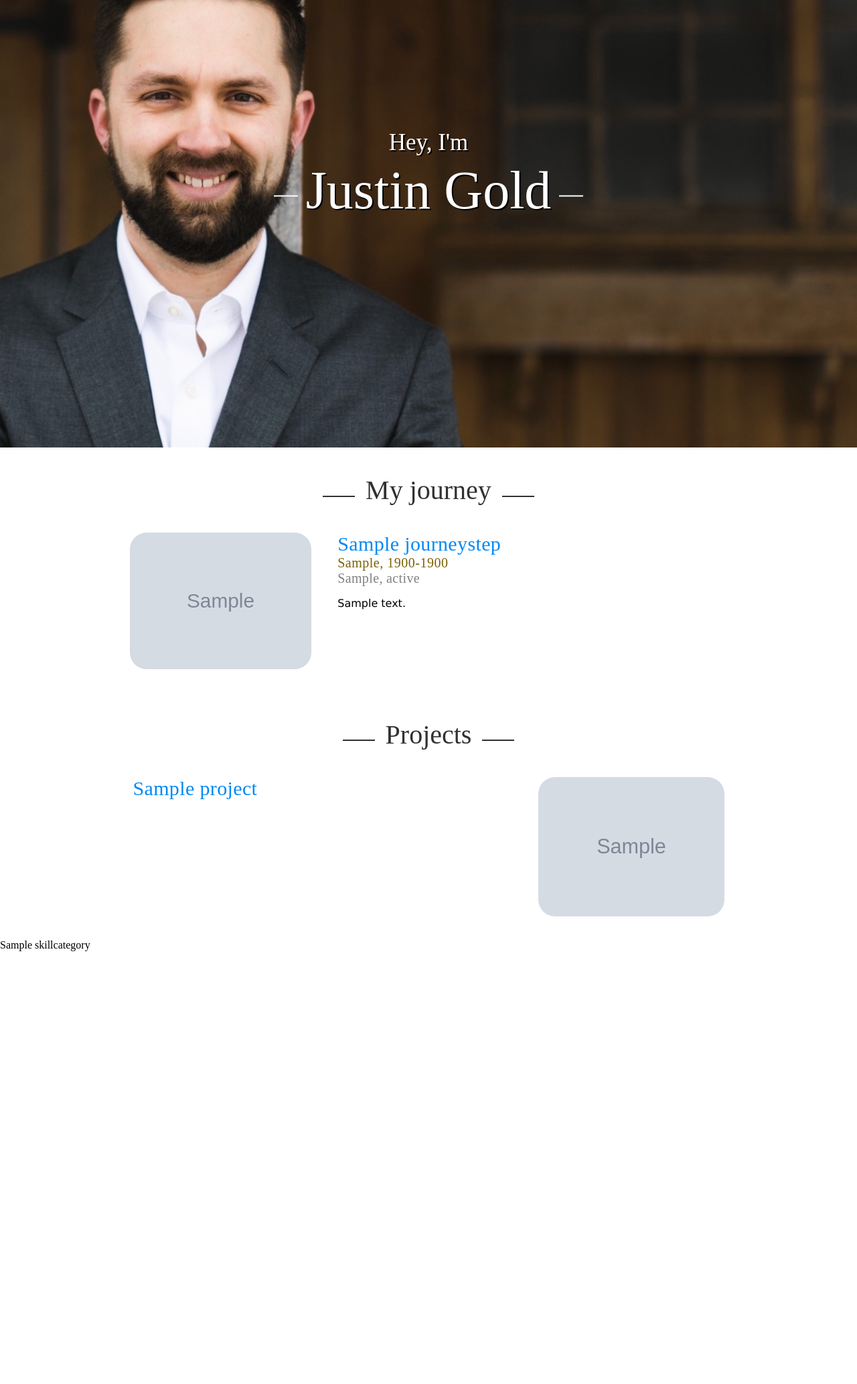
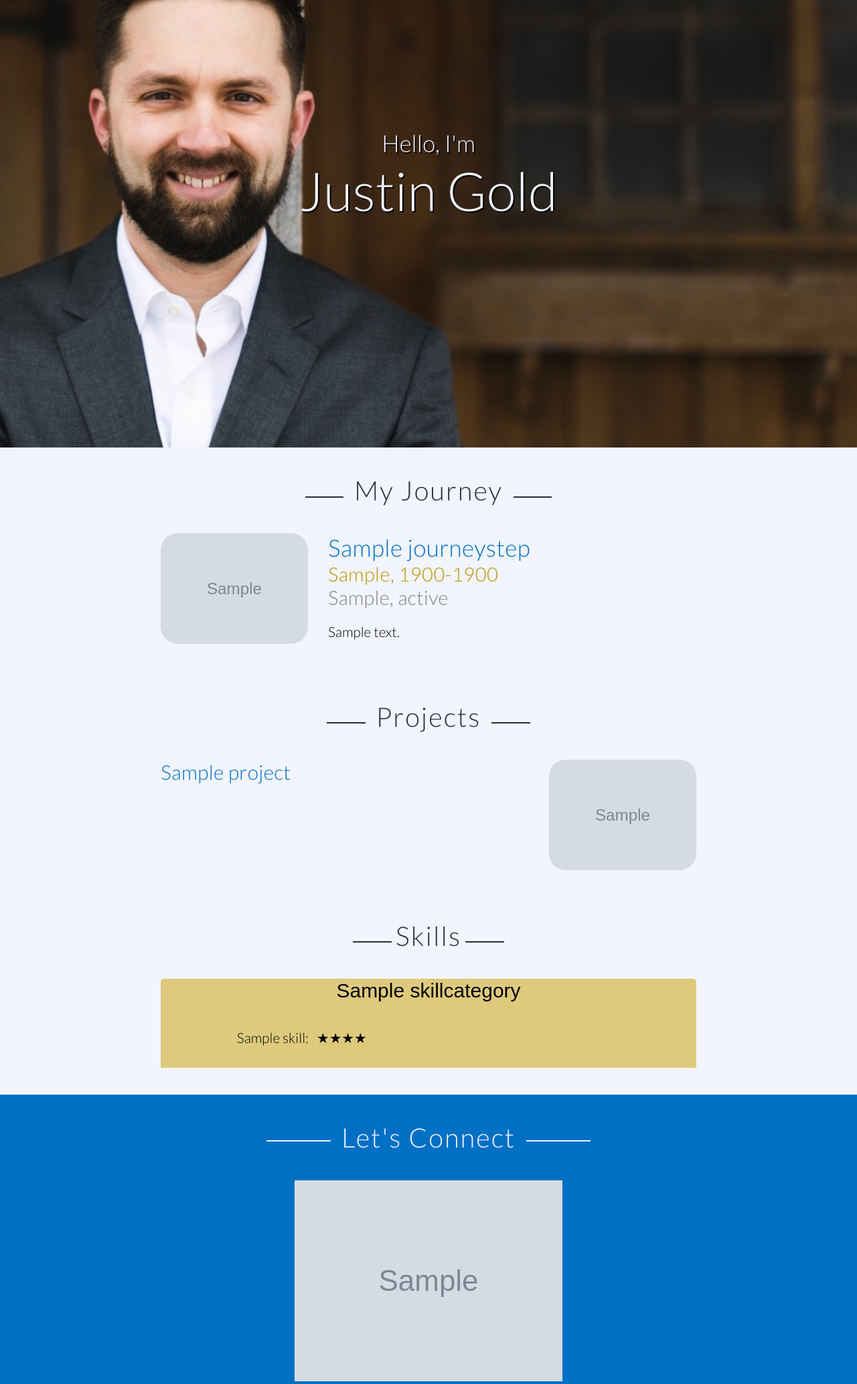
Before and after one commit to JustinWG/personal_website, a Django app: page / in a window 1280 px wide. Shown: the part 132-2198 px from the top of the page at 67% size. Before the commit the page ends 1552 px from the top, so only its background shows below. Run offline with Django 3.2, Linux system fonts and the light colour scheme; tables that the repository leaves empty hold one stand-in row (values such as "Sample post"); grey boxes marked "Sample" are stand-in pictures; some libraries are stand-ins or nearby versions.

Commit message:
Updated skills tabs using Javascript, and many small changes to model and html/css

```diff
--- a/personal_website/settings.py
+++ b/personal_website/settings.py
@@ -40,6 +40,7 @@ INSTALLED_APPS = [
     'django.contrib.sessions',
     'django.contrib.messages',
     'django.contrib.staticfiles',
+    'rest_framework',
     'resume.apps.ResumeConfig',
     'debug_toolbar',
     'storages',
--- a/requirements.txt
+++ b/requirements.txt
@@ -4,6 +4,7 @@ botocore==1.19.16
 dj-database-url==0.5.0
 Django==3.1.2
 django-debug-toolbar==3.1.1
+djangorestframework==3.12.2
 django-storages==1.10.1
 django-tinymce==3.1.0
 gunicorn==20.0.4
--- a/resume/admin.py
+++ b/resume/admin.py
@@ -1,5 +1,5 @@
 from django.contrib import admin
-from .models import JourneyStep, Project, SkillCategory, Skill
+from .models import JourneyStep, Project, SkillCategory, Skill, Connect
 
 
 class SkillAdmin(admin.ModelAdmin):
@@ -10,3 +10,4 @@ admin.site.register(JourneyStep)
 admin.site.register(Project)
 admin.site.register(SkillCategory)
 admin.site.register(Skill, SkillAdmin)
+admin.site.register(Connect)
--- /dev/null
+++ b/resume/static/resume/skill-panels.js
@@ -0,0 +1,92 @@
+const tabDataArray = JSON.parse(document.getElementById('skills-stars').textContent);
+
+const bulletList = document.createElement('p');
+
+if (tabDataArray) {
+  const section = document.createElement('section');
+  section.className = "journeyContainer";
+
+  const header = document.createElement('div');
+  header.className = "journeyHeader";
+
+  const headerText = document.createTextNode("Skills");
+
+  const tabs = document.createElement('div');
+  tabs.className = "tabs";
+
+  tabList = document.createElement('div');
+  tabList.setAttribute('role', "tabList");
+  tabList.setAttribute('aria-label', "Skills List");
+
+  header.appendChild(headerText);
+  section.appendChild(header);
+  section.appendChild(tabs);
+  tabs.appendChild(tabList);
+
+  main = document.querySelector("div.main");
+  main.appendChild(section);
+}
+
+tabDataArray.forEach(function(category) {
+
+  tab = document.createElement('button');
+  tab.setAttribute('role', 'tab');
+  tab.setAttribute('aria-selected','false');
+  tab.setAttribute('id', category.name);
+
+  const tabName = document.createTextNode(category.name);
+
+  tab.appendChild(tabName);
+  tabList.appendChild(tab);
+
+  tabPanel = document.createElement('div');
+  tabPanel.setAttribute('role', 'tabPanelContent');
+  tabPanel.setAttribute('aria-labelledby', category.name);
+  tabPanel.hidden = true;
+
+  category.skills.forEach(function(detail) {
+    let lineItem = document.createElement('div');
+    lineItem.setAttribute('role', 'tabPanelLine');
+    lineItem.className ="grow";
+    // lineItem.textContent = (detail.name + ' ' + detail.stars + '\r\n');
+    lineItem.textContent = (detail.name +':' + '\xa0' + '\xa0' + '\xa0');
+    let i = 0;
+    for (i = 0; i < detail.stars; i++) {
+      lineItem.textContent += '\u2605';
+      }
+    tabPanel.appendChild(lineItem)
+  });
+
+  document.querySelector('.tabs').appendChild(tabPanel);
+});
+
+
+const tabs = document.querySelector('.tabs');
+const tabButtons = tabs.querySelectorAll('[role="tab"]');
+const tabPanels = Array.from(tabs.querySelectorAll('[role="tabPanelContent"]'));
+
+function handleTabClick(e) {
+  // hide all tabPanels
+  tabPanels.forEach(panel => {
+    panel.hidden = true;
+  });
+
+  // mark all tabs as unselected
+  tabButtons.forEach(tab => {
+    tab.setAttribute('aria-selected', false);
+  });
+  // mark the clicked tab as selected
+  e.currentTarget.setAttribute('aria-selected', true);
+  // show the associated tab panel
+  const { id } = e.currentTarget;
+
+
+  const tabPanel = tabPanels.find(panel => panel.getAttribute('aria-labelledby') === id);
+  tabPanel.hidden = false;
+}
+
+// setting up the initial look of the site: placing listeners and activating first skills tab
+tabButtons.forEach(button => button.addEventListener('click', handleTabClick));
+tabButtons.forEach(button => button.setAttribute('aria-selected', false));
+tabButtons.item(0).setAttribute('aria-selected', true);
+tabPanels[0].hidden = false;
--- a/resume/static/resume/style.css
+++ b/resume/static/resume/style.css
@@ -1,44 +1,80 @@
+/*
+@font-face {
+  font-family: 'Roboto';
+  src: url("https://fonts.googleapis.com/css2?family=Roboto:wght@300") format('woff2');
+} */
+
+html {
+  /* --BaseBackground: #F2F4FF;
+  --Header1: #313131;
+  --Header2: #0089F3;
+  --Header3: #796103;
+  --Panel1: #77AD78;
+ */
+  --BaseBackground: #F2F4FF;
+  --Header1: #2B2D42;
+  --Header2: #0070c5;
+  --Header3: #bb9200;
+  --Panel1: #DDCA7D;
+  --Panel2: #AD2831;
+}
+
 body {
-    margin:0
+    font-family: 'Lato';
+    font-weight: 100;
+    font-size: 1.3em;
+    font-style: #50555c;
+    margin:0;
+    background-color: var(--BaseBackground);
 }
 
 .container {
   display: grid;
-  width: 100%;
+  grid-gap: 0px;
+  grid-template-columns: .3fr 1fr .3fr;
+  /* grid-template-rows: repeat(3, auto); */
+  grid-template-areas:
+    "heroContent  heroContent  heroContent"
+    ".            mainContent  ."
+    "footer footer footer";
 
-  grid-template-columns: 1fr;
-  grid-template-rows: auto auto auto;
-  grid-gap: 0px;
-  grid-template-areas: "hero"
-                       "main"
-                       "footer";
+  /* grid-template-rows: auto; */
+  /* grid-template-columns: 100px 1fr 100px; */
+
+}
+
+.hero {
+  /* grid-column: 1/3; */
+  /* grid-row: 1; */
+  width: 100vw;
+  height: 100vh;
+  grid-area: heroContent;
 }
 
 .heroBanner {
-    position: relative;
-    text-align: center;
-    color: white;
+    /* position: relative; */
+    /* text-align: center; */
+    color: var(--BaseBackground);
     text-shadow: 2px 2px #000000;
-    height: 100vh;
-    width: 100vw;
     border: none;
     margin: 0 0 0 0;
     padding: 0;
-  }
-  .heroImage {
+}
+
+.heroImage {
     background-image: url('Hero_Image.jpg');
-    height: 100vh;
-    width: 100vw;
     background-attachment: fixed;
     background-position: center;
     background-repeat: no-repeat;
     background-size: cover;
+    width: 100vw;
+    height: 100vh;
+    /* z-index: -1; */
 
-  }
+}
 
-
-.italicHeroHeading {
-  font-family: 'TsukuARdGothic-Regular';
+.smallHeroHeading {
+  /* font-family: 'TsukuARdGothic-Regular'; */
   font-size: 35px;
   width: 70vw;
   margin: .7em auto;
@@ -52,7 +88,7 @@ body {
 }
 
 .boldHeroHeading {
-  font-family: 'TsukuARdGothic-Regular';
+  /* font-family: 'TsukuARdGothic-Regular'; */
   font-size: 80px;
   width: 70%;
   margin: .7em auto;
@@ -63,56 +99,34 @@ body {
   top: 45%;
   left: 50%;
   transform: translate(-50%, -50%);
-
-}
-.boldHeroHeading:before, .boldHeroHeading:after {
-  content: "";
-  display: inline-block;
-  width: 4%;
-  margin: 0 .15em 0 -55%;
-  vertical-align: middle;
-  border-bottom: 2px solid;
-}
-.boldHeroHeading:after {
-  margin: 0 -55% 0 .15em;
 }
 
-.italicJokeLine {
-    font-family: 'Trebuchet MS';
-    font-size: 35px;
-    width: 70%;
-    margin: .7em auto;
-    overflow: hidden;
-    text-align: center;
-    font-weight:300;
-    position: absolute;
-    top: 60%;
-    left: 50%;
-    transform: translate(-50%, -50%);
+.main {
+  grid-area: mainContent;
+  display: grid;
 }
 
 .journeyContainer {
   display: grid;
-  width: 100vw;
   grid-template-columns: 1fr;
-  grid-template-rows: auto auto;
 }
 
 .journeyHeader {
-    font-family: 'TsukuARdGothic-Regular';
+    /* font-family: 'TsukuARdGothic-Regular'; */
     font-size: 40px;
     overflow: hidden;
     text-align: center;
     font-weight:300;
-    color: #313131;
+    color: var(--Header1);
     margin: 40px;
+    letter-spacing: 2px;
+}
 
-}
 .journeyHeader:before, .journeyHeader:after {
     content: "";
     display: inline-block;
     height: 20%;
-    width: 4%;
+    width: 8%;
     margin: 0 .15em 0 -55%;
     vertical-align: middle;
     border-bottom: 2px solid;
@@ -123,15 +137,14 @@ body {
 
 .journeyStep {
   display: grid;
-  width: 100vw;
   margin: 0px 0px 30px 0px;
-  grid-template-columns: 1fr 1.4fr .2fr 3.0fr 1fr;
-  grid-template-rows: auto auto;
-  grid-template-areas: ". stepImage . stepText ."
-                       ". .         . stepText .";
+  gap: 30px;
+  grid-template-columns: .4fr 1fr;
+  grid-template-areas: "stepImage stepText"
 }
 
 .journeyText {
+  font-style: #50555c;
   grid-area: stepText;
 }
 
@@ -140,51 +153,51 @@ body {
   width: auto;
   max-width: 100%;
   max-height: 100%;
-  object-fit: contain;
+  object-fit: fill;
   border-radius: 25px;
+  float: right;
 }
 
 .journeyStepHeadline1 {
   grid-area: stepText;
-  font-family: TsukuARdGothic-Regular;
-  font-size: 30px;
-  color: #0089F3;
+  /* font-family: TsukuARdGothic-Regular; */
+  font-size: 1.7em;
+  color: var(--Header2);
   letter-spacing: 0.36px;
   text-align: left;
 }
 
 .journeyStepHeadline2 {
   grid-area: stepText;
-  font-family: TsukuARdGothic-Regular;
-  font-size: 20px;
-  color: #796103;
+  /* font-family: TsukuARdGothic-Regular; */
+  font-size: 1.4em;
+  color: var(--Header3);
   letter-spacing: 0.5px;
   text-align: left;
 }
 
 .journeyStepHeadline3 {
   grid-area: stepText;
-  font-family: TsukuARdGothic-Regular;
-  font-size: 20px;
+  /* font-family: TsukuARdGothic-Regular; */
+  box-shadow: var(--Header1);
+  font-size: 1.4em;
   color: gray;
   letter-spacing: 0.36px;
   text-align: left;
-  }
+}
 
 .journeyStepDescription {
   grid-area:  stepText;
-  font-family: Verdana, Geneva, Tahoma, sans-serif;
+  /* font-family: Verdana, Geneva, Tahoma, sans-serif; */
   letter-spacing: 0px;
 }
 
 .projectSection {
   display: grid;
-  width: 100vw;
   margin: 0px 0px 30px 0px;
-  grid-template-columns: 1fr 3.0fr .05fr 1.4fr 1fr;
-  grid-template-rows: auto auto;
-  grid-template-areas: ". projectText . projectImage ."
-                       ". projectText . .            .";
+  grid-template-columns: 1fr .4fr;
+  gap: 30px;
+  grid-template-areas: "projectText projectImage"
 }
 
 .projectText {
@@ -195,15 +208,15 @@ body {
   grid-area: projectImage;
   width: auto;
   max-width: 100%;
-  object-fit: contain;
+  object-fit: fill;
   border-radius: 25px;
 }
 
 .projectTitle {
   grid-area: projectText;
-  font-family: TsukuARdGothic-Regular;
+  /* font-family: TsukuARdGothic-Regular; */
   font-size: 30px;
-  color: #0089F3;
+  color: var(--Header2);
   letter-spacing: 0.36px;
   text-align: left;
   text-decoration: none;
@@ -211,9 +224,9 @@ body {
 
 .projectHeadlines {
   grid-area: stepLocation;
-  font-family: TsukuARdGothic-Regular;
+  /* font-family: TsukuARdGothic-Regular; */
   font-size: 20px;
-  color: #796103;
+  color: var(--Header3);
   letter-spacing: 0.36px;
   text-align: left;
   margin-left: 1em;
@@ -221,7 +234,80 @@ body {
 
 .projectCopyText {
   grid-area: projectText;
-  font-family: Verdana, Geneva, Tahoma, sans-serif;
+  /* font-family: Verdana, Geneva, Tahoma, sans-serif; */
   letter-spacing: 0px;
   margin-left: 2em;
 }
+
+
+.tabs {
+  display: grid;
+}
+
+
+[role="tabList"] {
+  display: grid;
+  grid-template-columns: repeat(auto-fit, minmax(200px, 1fr));
+  grid-gap: 10px;
+}
+
+[role="tabPanelContent"] {
+  background: var(--Panel1);
+  padding: 2rem;
+  /* font-family: Verdana, Geneva, Tahoma, sans-serif; */
+  letter-spacing: 0px;
+  column-count: 2;
+  text-align: center;
+}
+
+[role="tabPanelLine"] {
+  margin: 7px 0px 0px 0px;
+  cursor: default;
+
+}
+
+.grow {
+  transition: all .2s ease-out;
+}
+
+.grow:hover {
+  transform: scale(1.1);
+  transform-origin: left top;
+}
+
+button {
+  background: lightgrey;
+  border: 0;
+  color: black;
+  cursor:pointer;
+  /* font-family: TsukuARdGothic-Regular; */
+  font-size: 30px;
+  border-radius: 5px 5px 0 0;
+  box-shadow: inset 0 -2px 5px  rgba(0,0,0,0.2);
+  border: black;
+  margin: 0px;
+}
+
+button[aria-selected="true"] {
+  background: var(--Panel1);
+  color: black;
+  /* font-family: TsukuARdGothic-Regular; */
+  font-size: 30px;
+  box-shadow: none;
+}
+
+button:focus {
+  outline: 0;
+  --bs-color: rgba(0,0,0,0.6);
+}
+
+.footer {
+  background-color: var(--Header2);
+  grid-area: footer;
+  margin: 40px 0px 0px 0px;
+  text-align: center;
+}
+
+.footerText {
+  color:var(--BaseBackground);
+}
--- a/resume/templates/resume/index.html
+++ b/resume/templates/resume/index.html
@@ -3,7 +3,10 @@
 <!DOCTYPE html>
 <html>
   <head>
+    <link rel="preconnect" href="https://fonts.gstatic.com">
     <link rel="stylesheet" type="text/css" href="{% static 'resume/style.css' %}">
+    <link href="https://fonts.googleapis.com/css2?family=Lato:wght@300&display=swap" rel="stylesheet">
+    <link rel="stylesheet" href="//maxcdn.bootstrapcdn.com/font-awesome/4.3.0/css/font-awesome.min.css">
     <meta charset="utf-8">
     <title>I'm Justin Gold</title>
   </head>
@@ -12,7 +15,7 @@
             <div class="hero">
                 <section class="heroBanner">
                     <div class = "heroImage">
-                        <div class="italicHeroHeading">Hey, I'm</div>
+                        <div class="smallHeroHeading">Hello, I'm</div>
                         <div class="boldHeroHeading">Justin Gold</div>
                     </div>
                 </section>
@@ -20,7 +23,7 @@
             <div class="main">
                 <section class="journeyContainer">  <!--Career Steps-->
                     <div class="journeyHeader">
-                        My journey
+                        My Journey
                     </div>
                     {% for step in JourneySteps %}
                         <div class="journeyStep">
@@ -86,15 +89,44 @@
                         </div>
                     {% endfor %}
                 </section>
-                <section class="skills"> <!--Skills-->
-                    {% for category in SkillCategories %}
-                        <div role="tabpanel" aria-labelledby= {{category.name}}>
-                            {{category.name}}
+                {% comment %} <section class="journeyContainer"> <!--Skills-->
+                    <div class="journeyHeader">
+                        Skills
+                    </div>
+                    <div class="tabs">
+                        <div role="tabList" aria-label="Skills List">
+                            {% for category in SkillCategories %}
+                                <button role="tab" aria-selected="true" id="{{category.name}}">
+                                    {{category.name}}
+                                </button>
+                            {% endfor %}
                         </div>
+                        {% for key, values in Skills.items %}
+                            <div role="tabPanelContent" aria-labelledby="{{ key }}" hidden>
+                                {% for v in values %}
+                                {{v.name}} : {{v.stars}} stars <br>
+                                {% endfor %}
+                            </div>
+                        {% endfor %}
+                    </div>
+                </section> {% endcomment %}
+            </div>
+            <div class="footer">
+                <div class="journeyHeader footerText">
+                    Let's Connect
+                </div>
+                <div class="footerText">
+                    {% for connection in Connects %}
+                        <a href = {{connection.link}} target='_blank'>
+                            <img src="{{connection.icon.url}}" alt="{{connection.name}}">
+                        </a>
                     {% endfor %}
-                </section>
+                </div>
             </div>
+        </div>
 
-
+  {{ Skillsjsonserializer|json_script:"skills-stars" }}
+  {% comment %} <script src="{% static 'resume/scripts.js' %}"></script> {% endcomment %}
+  <script src="{% static 'resume/skill-panels.js' %}"></script>
   </body>
 </html>
--- a/resume/views.py
+++ b/resume/views.py
@@ -1,5 +1,11 @@
+import json
+
 from django.views.generic import TemplateView
-from .models import JourneyStep, Project, SkillCategory, Skill
+from rest_framework.renderers import JSONRenderer
+from django.core import serializers
+
+from .models import JourneyStep, Project, SkillCategory, Skill, Connect
+from .serializers import SkillCategorySerializer, SkillSerializer
 
 
 class HomePage(TemplateView):
@@ -10,5 +16,15 @@ class HomePage(TemplateView):
         context['JourneySteps'] = JourneyStep.objects.all()
         context['Projects'] = Project.objects.all()
         context['SkillCategories'] = SkillCategory.objects.all()
-        context['Skill'] = Skill.objects.all()
+        context['Connects'] = Connect.objects.all()
+
+        skills = dict()
+        for cat in context['SkillCategories']:
+            skills[cat.name] = Skill.objects.filter(category=cat)
+        context['Skills'] = skills
+
+        categories = SkillCategory.objects.all()
+        serializer = SkillCategorySerializer(categories, many=True)
+        context['Skillsjsonserializer'] = serializer.data
+
         return context
```
Also changed, not shown: resume/models.py (+10 -1 lines), resume/serializers.py (added, +19 -0 lines), resume/static/resume/scripts.js (added, +28 -0 lines), resume/migrations/0022_auto_20210122_0446.py (added), resume/migrations/0023_connect.py (added).
